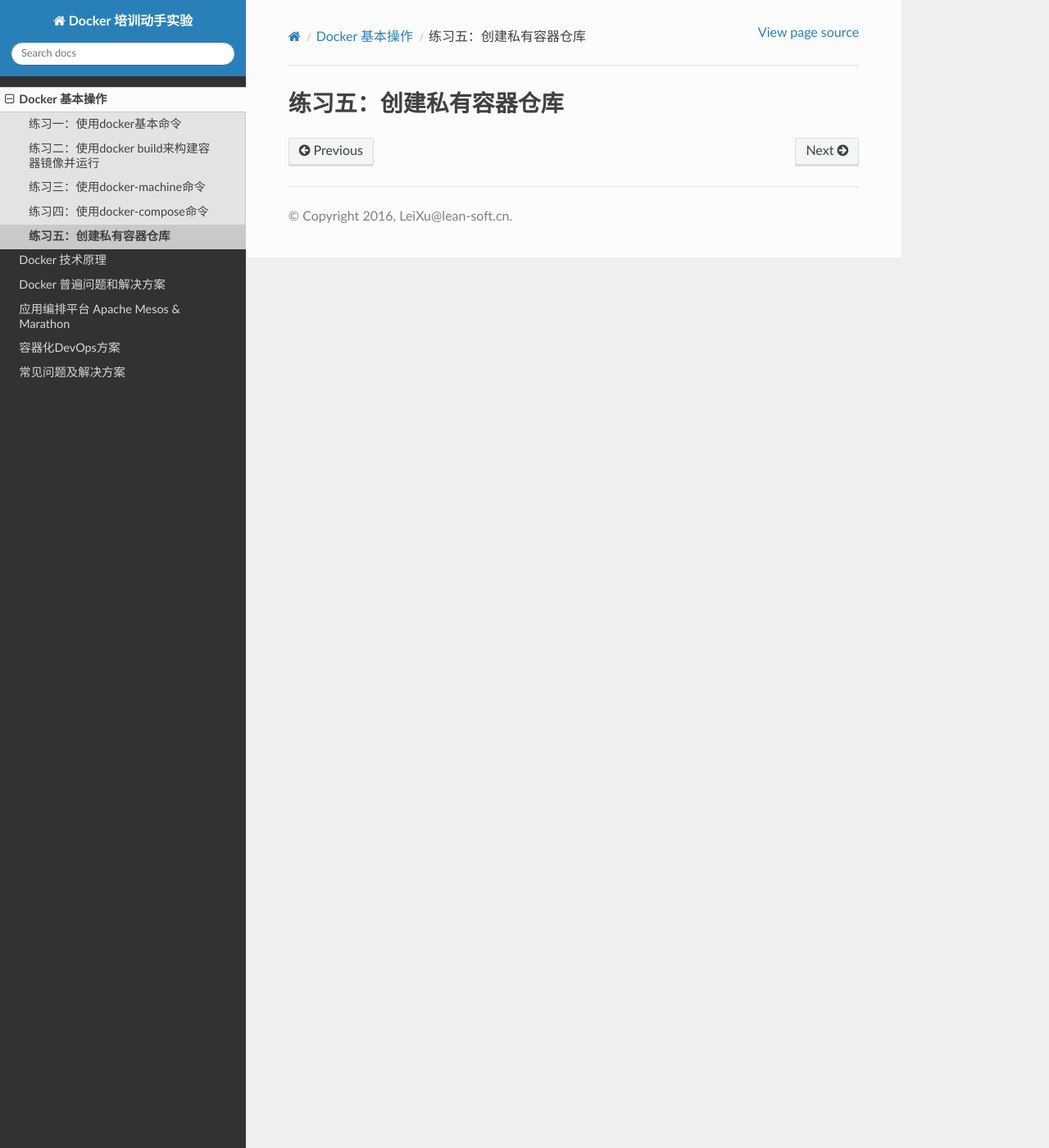
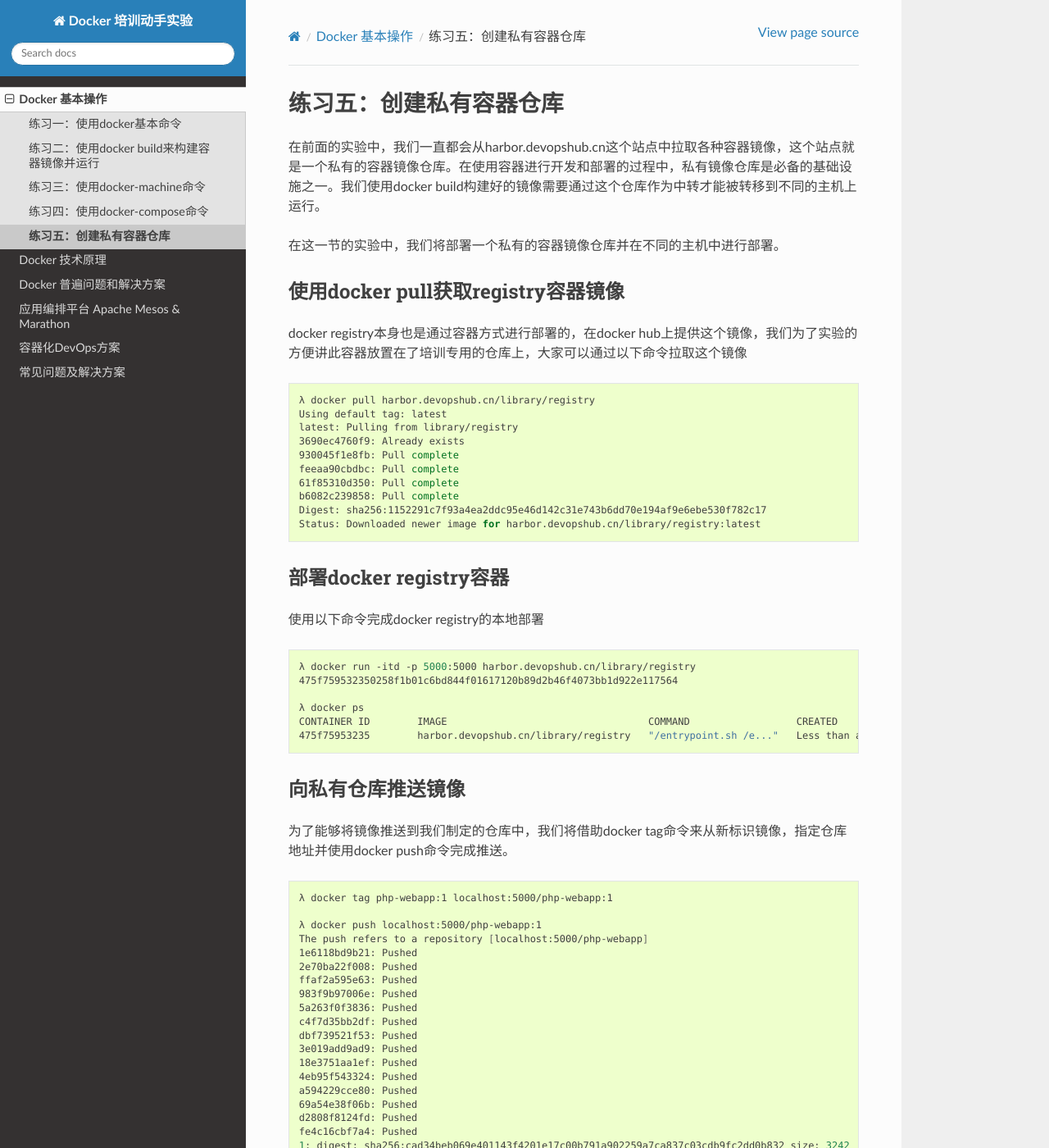
Before and after one commit to lean-soft/docker-training-hols, a Sphinx documentation site: the page built from docs/01-getting-started/docker-registry.rst, in a window 1280 px wide and 1400 px high. Shown: the whole window at 82% size. Built offline with Sphinx 7.4.7 and the Read the Docs theme 2.0.0, drawn with Linux system fonts in a browser that asks for light colours; pages that are not in the unit, such as notebooks, are missing from menus; the version number could not be read and is left out; some of the changed text lies outside the part shown.

Commit message:
完成docker registry试验手册

```diff
--- a/docs/01-getting-started/docker-registry.rst
+++ b/docs/01-getting-started/docker-registry.rst
@@ -1,2 +1,106 @@
 练习五：创建私有容器仓库
 ~~~~~~~~~~~~~~~~~~~~~~~~~~~~~~~~~~
+
+在前面的实验中，我们一直都会从harbor.devopshub.cn这个站点中拉取各种容器镜像，这个站点就是一个私有的容器镜像仓库。在使用容器进行开发和部署的过程中，私有镜像仓库是必备的基础设施之一。我们使用docker build构建好的镜像需要通过这个仓库作为中转才能被转移到不同的主机上运行。
+
+在这一节的实验中，我们将部署一个私有的容器镜像仓库并在不同的主机中进行部署。
+
+使用docker pull获取registry容器镜像
+^^^^^^^^^^^^^^^^^^^^^^^^
+
+docker registry本身也是通过容器方式进行部署的，在docker hub上提供这个镜像，我们为了实验的方便讲此容器放置在了培训专用的仓库上，大家可以通过以下命令拉取这个镜像
+
+.. code-block:: shell
+
+    λ docker pull harbor.devopshub.cn/library/registry
+    Using default tag: latest
+    latest: Pulling from library/registry
+    3690ec4760f9: Already exists
+    930045f1e8fb: Pull complete
+    feeaa90cbdbc: Pull complete
+    61f85310d350: Pull complete
+    b6082c239858: Pull complete
+    Digest: sha256:1152291c7f93a4ea2ddc95e46d142c31e743b6dd70e194af9e6ebe530f782c17
+    Status: Downloaded newer image for harbor.devopshub.cn/library/registry:latest
+
+部署docker registry容器
+^^^^^^^^^^^^^^^^^^^^^^^^
+
+使用以下命令完成docker registry的本地部署
+
+.. code-block:: shell
+
+    λ docker run -itd -p 5000:5000 harbor.devopshub.cn/library/registry
+    475f759532350258f1b01c6bd844f01617120b89d2b46f4073bb1d922e117564
+
+    λ docker ps
+    CONTAINER ID        IMAGE                                  COMMAND                  CREATED                  STATUS              PORTS                    NAMES
+    475f75953235        harbor.devopshub.cn/library/registry   "/entrypoint.sh /e..."   Less than a second ago   Up 50 seconds       0.0.0.0:5000->5000/tcp   serene_noether
+
+
+向私有仓库推送镜像
+^^^^^^^^^^^^^^^^^^^^^^^^
+
+为了能够将镜像推送到我们制定的仓库中，我们将借助docker tag命令来从新标识镜像，指定仓库地址并使用docker push命令完成推送。
+
+.. code-block:: shell
+
+    λ docker tag php-webapp:1 localhost:5000/php-webapp:1
+
+    λ docker push localhost:5000/php-webapp:1
+    The push refers to a repository [localhost:5000/php-webapp]
+    1e6118bd9b21: Pushed
+    2e70ba22f008: Pushed
+    ffaf2a595e63: Pushed
+    983f9b97006e: Pushed
+    5a263f0f3836: Pushed
+    c4f7d35bb2df: Pushed
+    dbf739521f53: Pushed
+    3e019add9ad9: Pushed
+    18e3751aa1ef: Pushed
+    4eb95f543324: Pushed
+    a594229cce80: Pushed
+    69a54e38f06b: Pushed
+    d2808f8124fd: Pushed
+    fe4c16cbf7a4: Pushed
+    1: digest: sha256:cad34beb069e401143f4201e17c00b791a902259a7ca837c03cdb9fc2dd0b832 size: 3242
+
+注意我们在tag命令中，将镜像名称前面添加了localhost:5000这个标识，这将允许docker push命令讲此容器识别为存放在localhost:5000这个地址上的仓库上的镜像，并推送到这个仓库。完成以上操作后，可以通过浏览器打开 http://localhost:5000/v2/_catalog 就可以看到我们推送的镜像了。
+
+.. figure:: images/docker-registry-01-catalog.png
+
+从私有仓库中拉取镜像
+^^^^^^^^^^^^^^^^^^^^^^^^
+
+你可以尝试使用以下命令删除本地的php-webapp:1这个镜像，然后再从刚才推送的仓库中拉取
+
+.. code-block:: shell
+
+    λ docker rmi localhost:5000/php-webapp:1
+    λ docker rmi php-webapp:1
+
+    λ docker pull localhost:5000/php-webapp:1
+    1: Pulling from php-webapp
+    1fad42e8a0d9: Already exists
+    80da5904bcf7: Already exists
+    4a10fe3aed7b: Already exists
+    acfc8d985f74: Already exists
+    91dcca1807b6: Already exists
+    4d14b09788fd: Already exists
+    ce00e8bd626b: Already exists
+    3fb9a5d71f50: Already exists
+    4b446b1983e7: Already exists
+    d2750e5e5d54: Already exists
+    f542860ae524: Already exists
+    f3aa6073e05d: Already exists
+    1fe59f2680fe: Already exists
+    5682b09a0f60: Pull complete
+    Digest: sha256:cad34beb069e401143f4201e17c00b791a902259a7ca837c03cdb9fc2dd0b832
+    Status: Downloaded newer image for localhost:5000/php-webapp:1
+
+你会注意到以上拉取过程中只有最后一个镜像层5682b09a0f60真正做了拉取操作，而其他的层都标识别 Already exists，这时因为我们在构建php-webapp这个镜像时所使用的php:7.0-apache镜像仍然在本地存在，这些 Already exists 的镜像层数据就会直接从这个镜像中重复使用，不必再次拉取。
+
+小结
+^^^^^^^^^^^^^^^^^^^^^^^^
+
+至此，我们就完成了Docker基本操作的所有试验。通过这些试验，你已经熟悉了使用docker进行容器化开发，打包和部署所需要的基本技能。灵活使用这些工具和命令，你就可以完成应用的容器化打包和部署。
```
Also changed, not shown: docs/01-getting-started/images/docker-registry-01-catalog.png (added).
